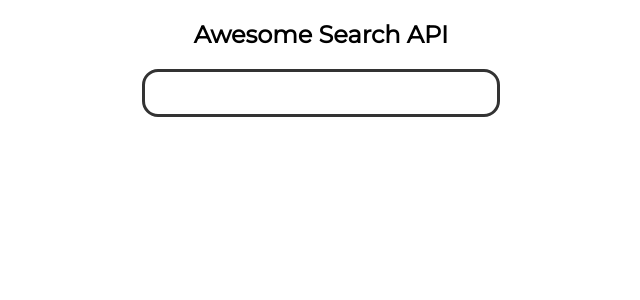
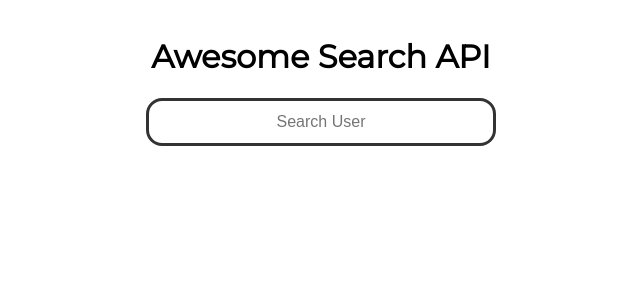
Before and after one commit to aditya1906/search-api, a React (Create React App) app: page / in a window 1280 px wide. Shown: the top 300 px of the page, without its empty margins (319-959 px from the left). Built offline with nearby package versions, Linux system fonts and the light colour scheme; no server answers.

Commit message:
Add fetch API to search for users

```diff
--- a/src/App.css
+++ b/src/App.css
@@ -3,6 +3,7 @@
 .app {
 	text-align: center;
 	font-family: "Montserrat", sans-serif;
+	padding: 1rem;
 }
 .search-field {
 	width: 25%;
@@ -11,4 +12,5 @@
 	outline: none;
 	font-size: 1rem;
 	border: solid #333;
+	text-align: center;
 }
--- a/src/App.js
+++ b/src/App.js
@@ -3,10 +3,24 @@ import "./App.css";
 import SearchBox from "./SearchBox";
 
 class App extends Component {
+	constructor() {
+		super();
+		this.state = {
+			users: []
+		};
+	}
+	componentDidMount() {
+		fetch("https://randomuser.me/api/?results=10&inc=name,nat,picture,email")
+			.then(response => response.json())
+			.then(data => {
+				this.setState({ users: data.results });
+			});
+	}
 	render() {
+		console.log(this.state.users[0]);
 		return (
 			<div className="app">
-				<h2>Awesome Search API</h2>
+				<h1>Awesome Search API</h1>
 				<SearchBox />
 			</div>
 		);
--- a/src/SearchBox.js
+++ b/src/SearchBox.js
@@ -2,7 +2,7 @@ import React, { Component } from "react";
 
 class SearchBox extends Component {
 	render() {
-		return <input className="search-field" type="text" name="textInput" />;
+		return <input className="search-field" placeholder="Search User" type="text" name="textInput" />;
 	}
 }
 
```
